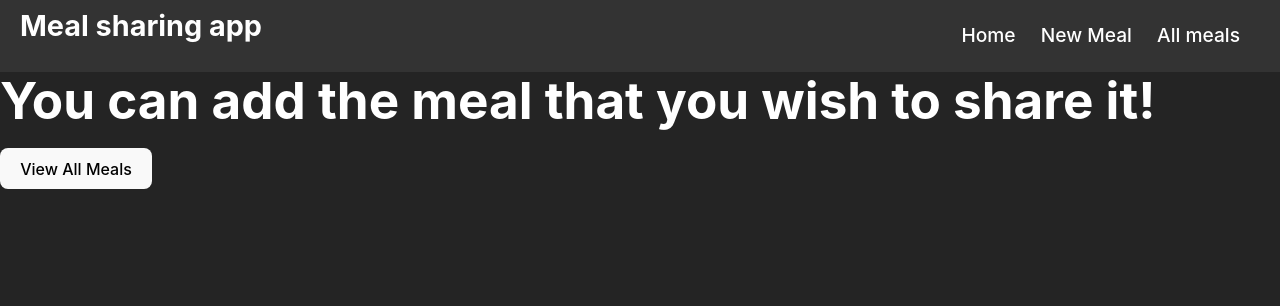
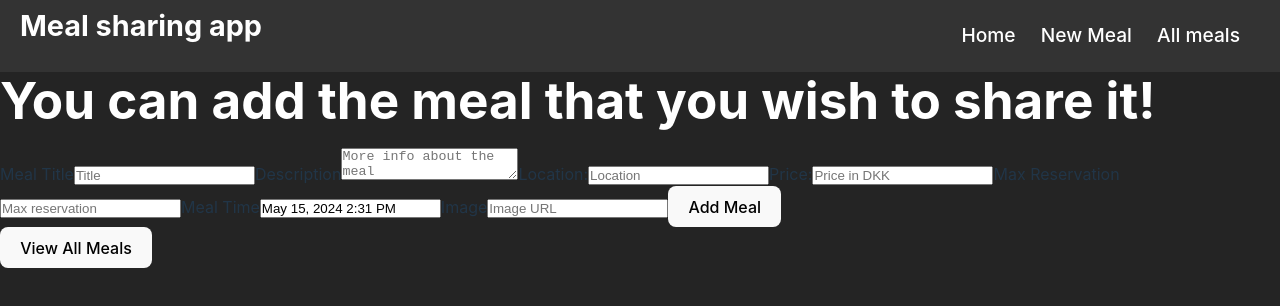
Before and after one commit to yousseftopaji/meal-sharing, a React (Vite) app in the folder mealSharingApp/: page /create in a window 1280 px wide. Shown: the top 306 px of the page. Built offline with nearby package versions, Linux system fonts and the light colour scheme.

Commit message:
making a feature to create a new meal

```diff
--- a/mealSharingApp/src/components/Create.jsx
+++ b/mealSharingApp/src/components/Create.jsx
@@ -1,8 +1,117 @@
-import { Link } from "react-router-dom/cjs/react-router-dom";
+import React, { useState } from "react";
+import { Link } from "react-router-dom";
+import DatePicker from "react-datepicker";
+import "react-datepicker/dist/react-datepicker.css";
+
 export default function Create() {
+  const [title, setTitle] = useState("");
+  const [description, setDescription] = useState("");
+  const [location, setLocation] = useState("");
+  const [price, setPrice] = useState("");
+  const [maxReservation, setMaxReservation] = useState("");
+  const [mealTime, setMealTime] = useState(new Date());
+  const [image, setImage] = useState("");
+
+  const handleSubmit = (e) => {
+    e.preventDefault();
+    const currentDate = new Date();
+    const year = currentDate.getFullYear();
+    const month = String(currentDate.getMonth() + 1).padStart(2, "0"); // Months are zero-based
+    const day = String(currentDate.getDate()).padStart(2, "0");
+
+    const formattedDate = `${year}-${month}-${day}`;
+    const newMeal = {
+      title,
+      description,
+      location,
+      price,
+      max_reservations: maxReservation,
+      image_url: image,
+      meal_time: mealTime.toISOString().slice(0, 19).replace("T", " "),
+      created_date: formattedDate,
+    };
+
+    fetch("http://localhost:5000/api/meals/", {
+      method: "POST",
+      headers: { "Content-Type": "application/json" },
+      body: JSON.stringify(newMeal),
+    })
+      .then((response) => {
+        if (!response.ok) {
+          throw new Error("Failed to add meal");
+        }
+        return response.json();
+      })
+      .then((data) => {
+        console.log("Meal added successfully:", data);
+        // Optionally, redirect to another page or perform any other action
+      })
+      .catch((error) => {
+        console.error("Error adding meal:", error.message);
+      });
+  };
+
   return (
     <div>
       <h1>You can add the meal that you wish to share it!</h1>
+      <form onSubmit={handleSubmit}>
+        <label>Meal Title</label>
+        <input
+          type="text"
+          placeholder="Title"
+          required
+          value={title}
+          onChange={(e) => setTitle(e.target.value)}
+        />
+        <label>Description</label>
+        <textarea
+          placeholder="More info about the meal"
+          required
+          value={description}
+          onChange={(e) => setDescription(e.target.value)}
+        ></textarea>
+        <label>Location:</label>
+        <input
+          placeholder="Location"
+          type="text"
+          required
+          value={location}
+          onChange={(e) => setLocation(e.target.value)}
+        />
+        <label>Price:</label>
+        <input
+          placeholder="Price in DKK"
+          type="number"
+          required
+          value={price}
+          onChange={(e) => setPrice(e.target.value)}
+        />
+        <label>Max Reservation</label>
+        <input
+          placeholder="Max reservation"
+          type="number"
+          required
+          value={maxReservation}
+          onChange={(e) => setMaxReservation(e.target.value)}
+        />
+        <label>Meal Time</label>
+        <DatePicker
+          selected={mealTime}
+          onChange={(date) => setMealTime(date)}
+          showTimeSelect
+          dateFormat="MMMM d, yyyy h:mm aa"
+        />
+        <label>Image</label>
+        <input
+          placeholder="Image URL"
+          type="text"
+          required
+          value={image}
+          onChange={(e) => setImage(e.target.value)}
+        />
+
+        <button>Add Meal</button>
+      </form>
       <Link to={"/meals"}>
         <button>View All Meals</button>
       </Link>
```
